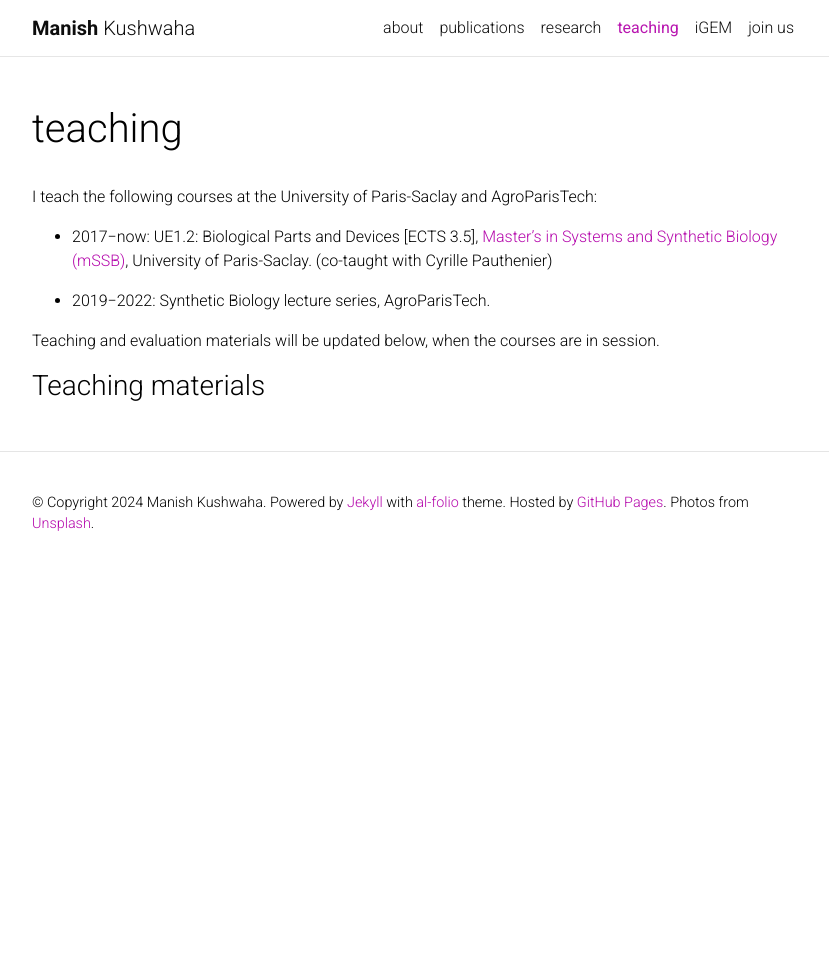
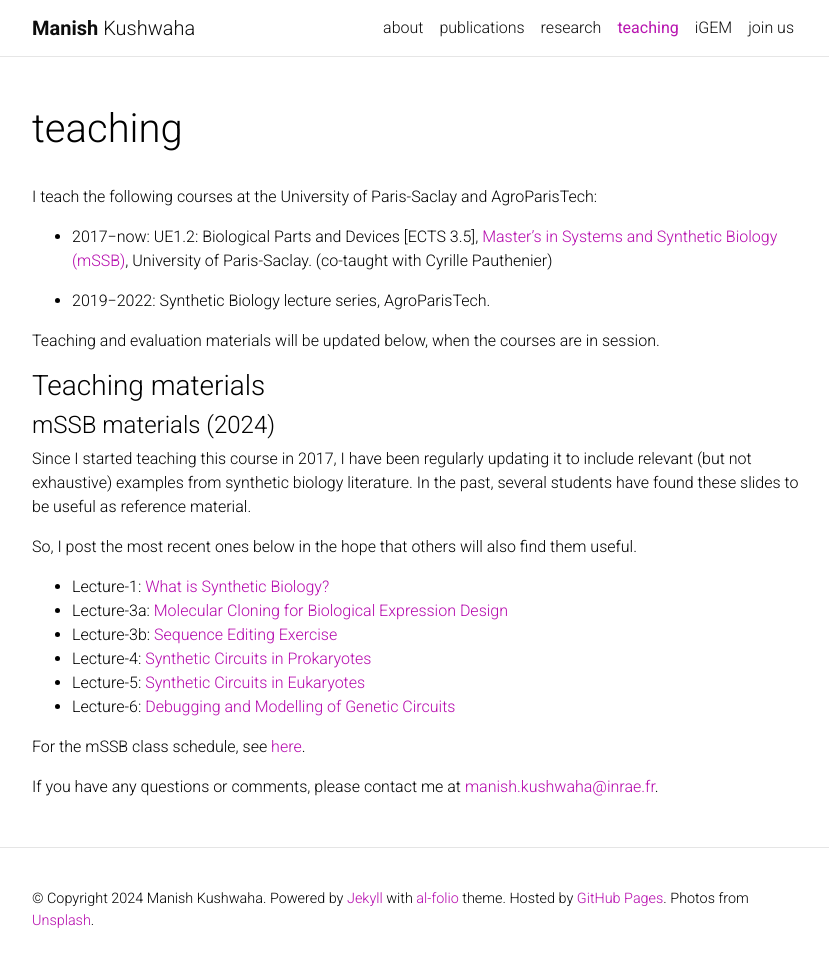
Before and after one commit to manishmicrobe/manishmicrobe.github.io, a Jekyll site: the page built from _pages/teaching.md, in a window 1280 px wide and 972 px high. Shown: the top 967 px of the window, without its empty margins (223-1052 px from the left). Built offline with Jekyll 4.4.1, drawn with Linux system fonts in a browser that asks for light colours; comment, search, counter and statistics services are not loaded; a style sheet for code colours, icons or effects is not loaded.

Commit message:
Update teaching.md
Added mSSB materials 2024

```diff
--- a/_pages/teaching.md
+++ b/_pages/teaching.md
@@ -16,3 +16,19 @@ I teach the following courses at the University of Paris-Saclay and AgroParisTec
 Teaching and evaluation materials will be updated below, when the courses are in session.
 
 ### Teaching materials
+
+#### mSSB materials (2024)
+
+Since I started teaching this course in 2017, I have been regularly updating it to include relevant (but not exhaustive) examples from synthetic biology literature. In the past, several students have found these slides to be useful as reference material.
+
+So, I post the most recent ones below in the hope that others will also find them useful.
+* Lecture-1: [What is Synthetic Biology?](/assets/pdf/Lecture-1_2024_mSSB_UE2.1_Synbio_Intro.pdf)
+* Lecture-3a: [Molecular Cloning for Biological Expression Design](/assets/pdf/Lecture-3a_2024_mSSB_UE2.1_Molecular_Cloning.pdf)
+* Lecture-3b: [Sequence Editing Exercise](/assets/pdf/Lecture-3b_2024_mSSB_UE2.1_Sequence_Editing.pdf)
+* Lecture-4: [Synthetic Circuits in Prokaryotes](/assets/pdf/Lecture-4_2024_mSSB_UE2.1_Prokaryotic_Circuits.pdf)
+* Lecture-5: [Synthetic Circuits in Eukaryotes](/assets/pdf/Lecture-5_2024_mSSB_UE2.1_Eukaryotic_Circuits.pdf)
+* Lecture-6: [Debugging and Modelling of Genetic Circuits](/assets/pdf/Lecture-6_2024_mSSB_UE2.1_Debugging_&_Modelling.pdf)
+
+For the mSSB class schedule, see [here](https://www.mssb.fr/schedule/).
+
+If you have any questions or comments, please contact me at <manish.kushwaha@inrae.fr>.
```
